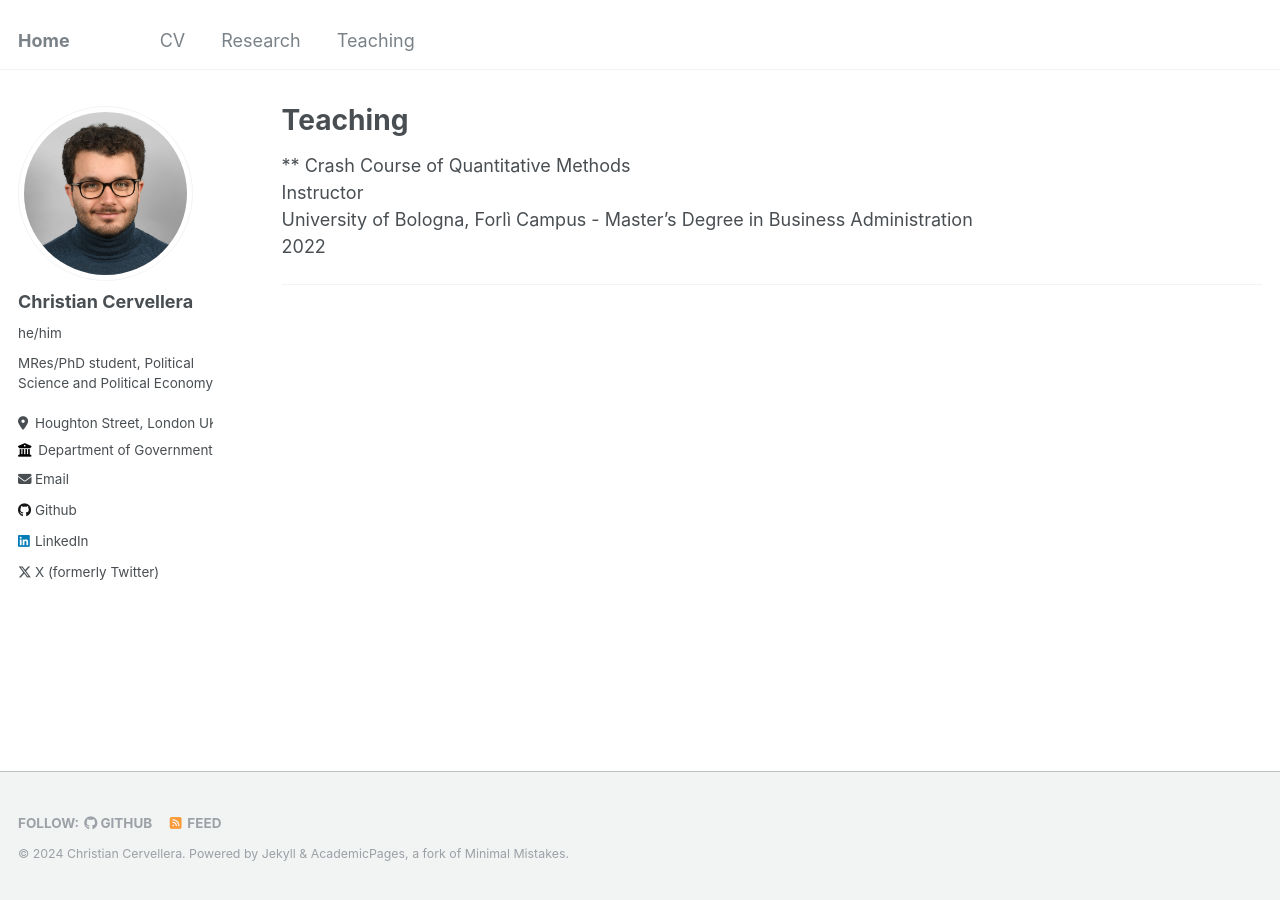
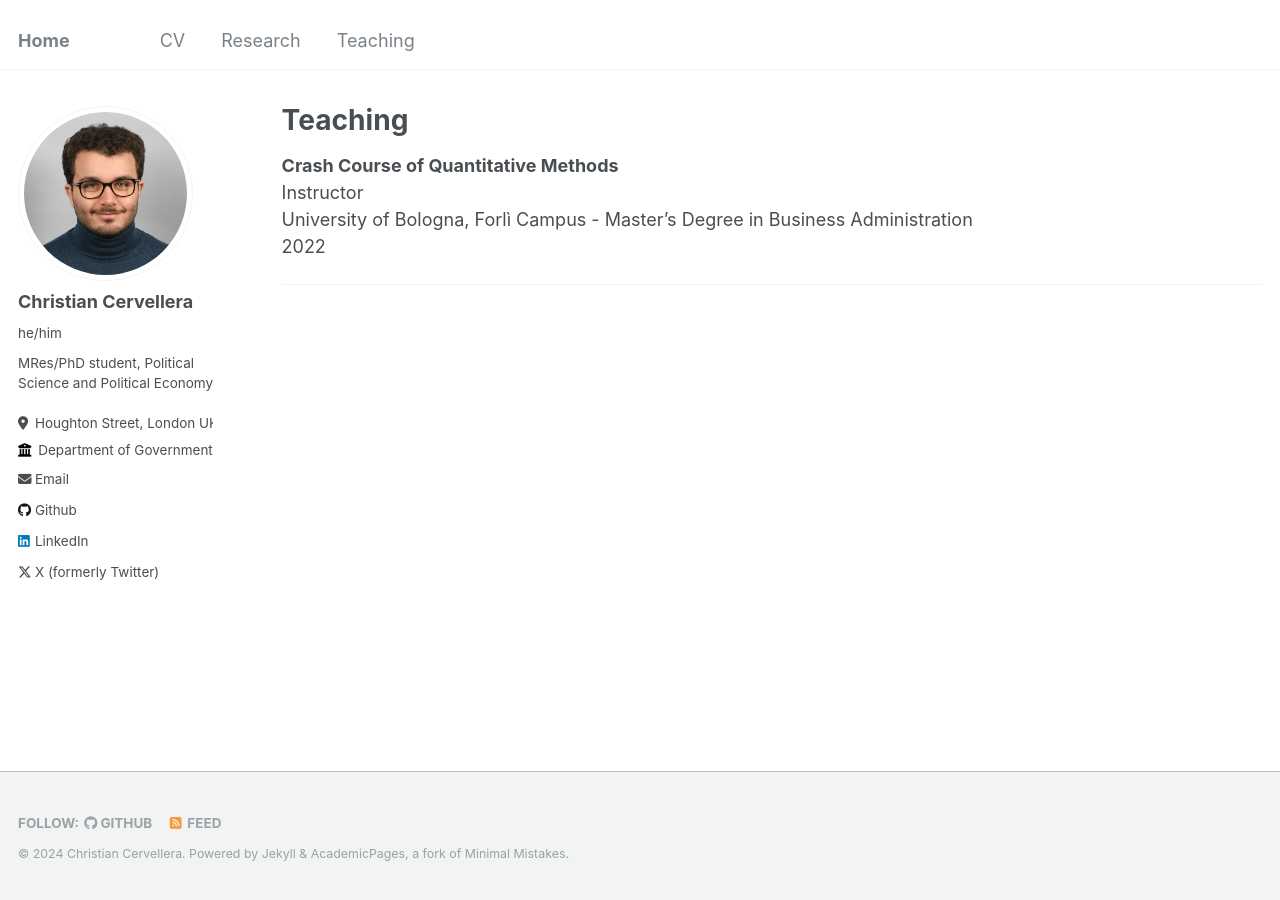
Before and after one commit to ritwika-das/ritwika-das.github.io, a Jekyll site: the page built from _pages/teaching.md, in a window 1280 px wide. Built offline with Jekyll 4.4.1, drawn with Linux system fonts in a browser that asks for light colours.

```diff
--- a/_pages/teaching.md
+++ b/_pages/teaching.md
@@ -5,7 +5,7 @@ permalink: /teaching/
 author_profile: true
 ---
 
-** Crash Course of Quantitative Methods <br>
+**Crash Course of Quantitative Methods** <br>
 Instructor <br>
 University of Bologna, Forlì Campus -
 Master's Degree in Business Administration <br>
```
